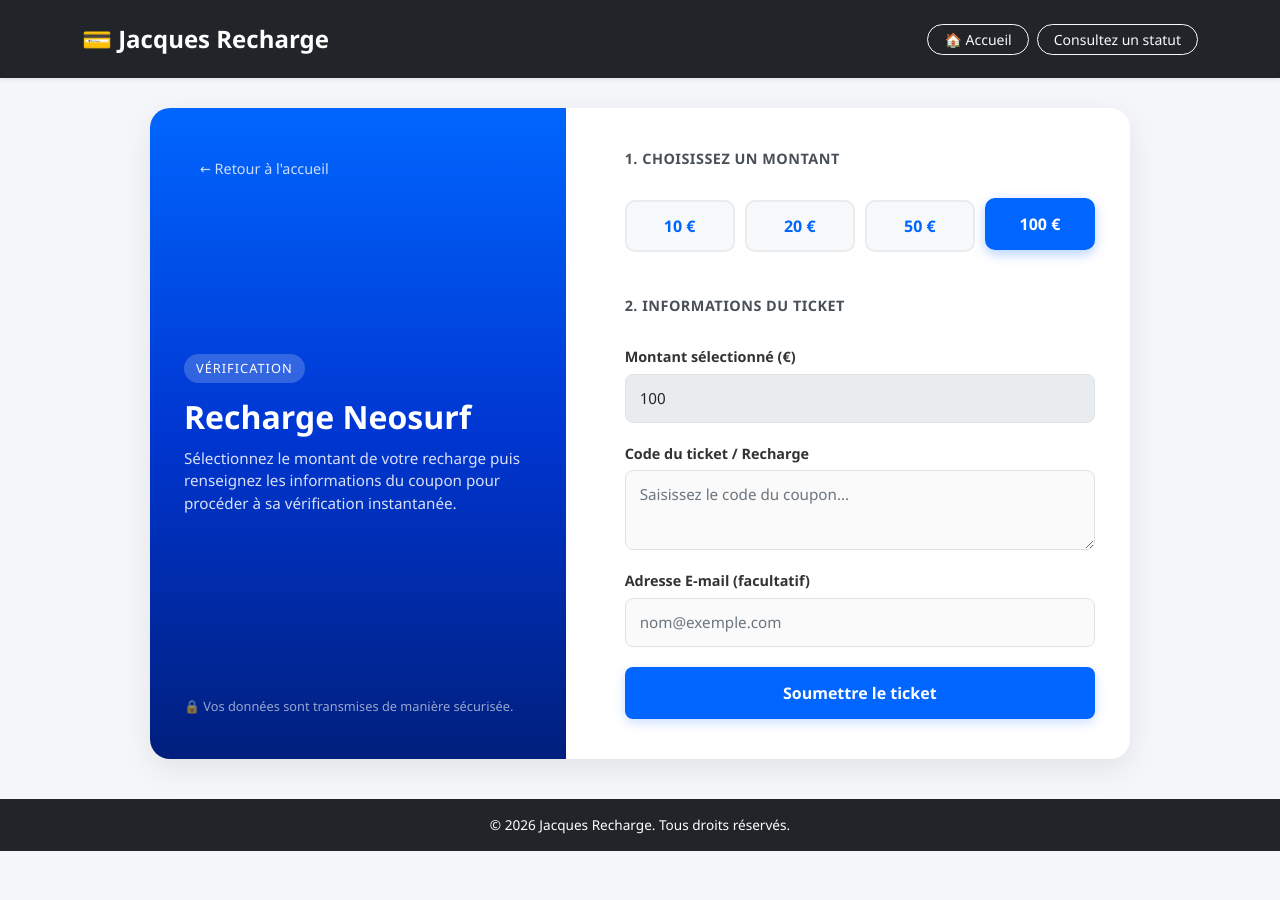
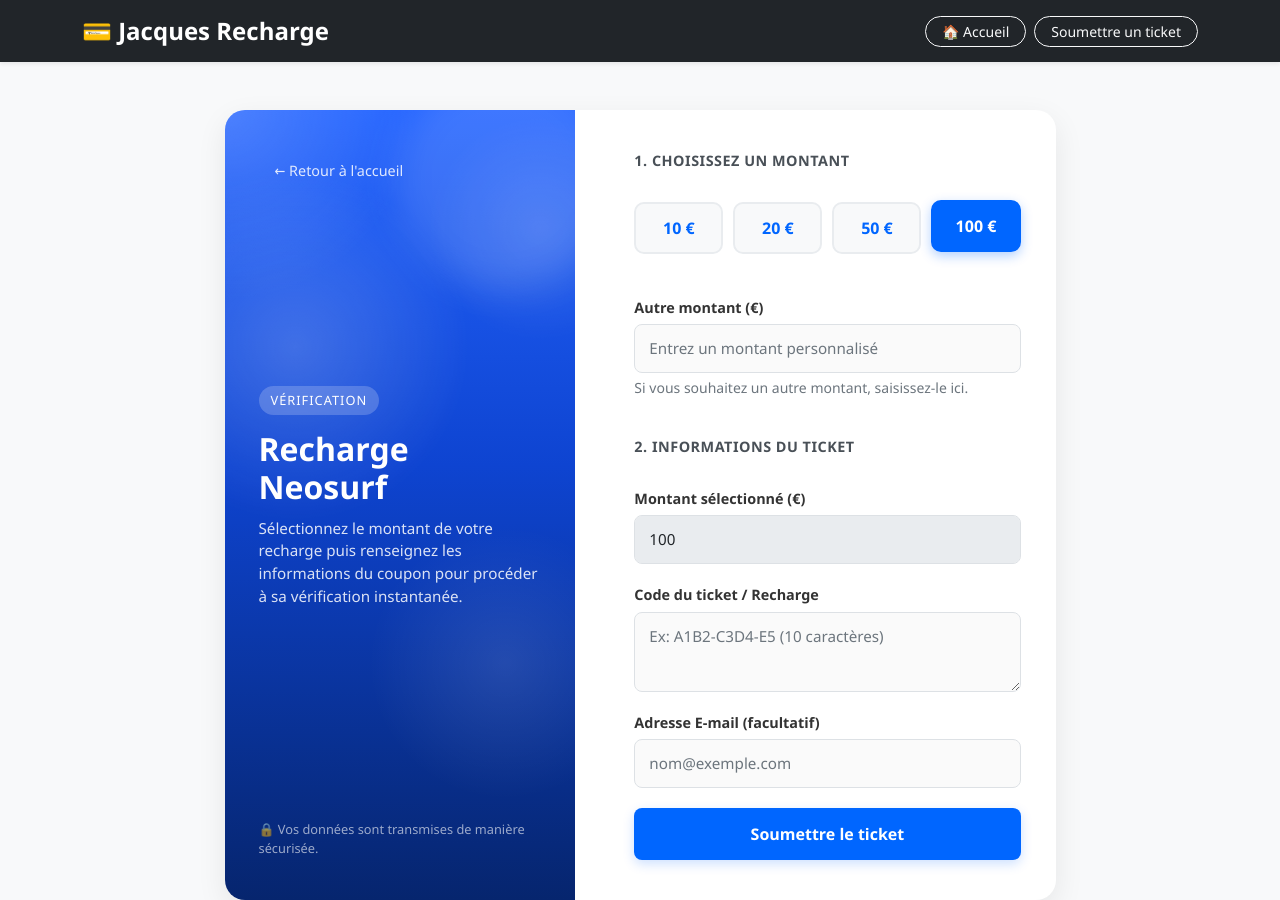
Before and after one commit to 1310NI14L/jacques-recharge, a plain HTML site: page FRONTEND/produit.html in a window 1280 px wide. Shown: the top 900 px of the page. Before the commit the page ends 851 px from the top, so only its background shows below. Drawn offline with Linux system fonts and the light colour scheme.

Commit message:
feat: Update email sender format, enhance product page styles, and improve ticket submission functionality

```diff
--- a/FRONTEND/assets/style.css
+++ b/FRONTEND/assets/style.css
@@ -262,6 +262,7 @@ footer {
 
 /* Product page */
 .product-card-wrapper {
+    margin: 0 auto;
     background: #ffffff;
     border-radius: 20px;
     box-shadow: 0 10px 30px rgba(0, 0, 0, 0.08);
@@ -279,13 +280,47 @@ footer {
 }
 
 .product-banner {
-    background: linear-gradient(180deg, #0066ff 0%, #0036d1 50%, #001f7d 100%);
+    background: radial-gradient(circle at top left, rgba(255, 255, 255, 0.18), transparent 22%),
+                radial-gradient(circle at 90% 15%, rgba(255, 255, 255, 0.12), transparent 15%),
+                linear-gradient(180deg, #2565ff 0%, #0e44d1 45%, #06256e 100%);
     color: white;
     padding: 42px 34px;
     display: flex;
     flex-direction: column;
     justify-content: space-between;
     position: relative;
+    overflow: hidden;
+    transition: transform 0.45s ease, box-shadow 0.45s ease;
+}
+
+.product-card-wrapper:hover .product-banner {
+    transform: translateX(-6px);
+}
+
+.product-banner::before {
+    content: '';
+    position: absolute;
+    inset: 0;
+    background: radial-gradient(circle at 20% 30%, rgba(255, 255, 255, 0.18), transparent 28%),
+                radial-gradient(circle at 80% 70%, rgba(255, 255, 255, 0.1), transparent 22%);
+    pointer-events: none;
+}
+
+.product-banner::after {
+    content: '';
+    position: absolute;
+    width: 220px;
+    height: 220px;
+    border-radius: 50%;
+    background: rgba(255, 255, 255, 0.12);
+    top: -40px;
+    right: -40px;
+    filter: blur(18px);
+    transition: transform 0.45s ease;
+}
+
+.product-card-wrapper:hover .product-banner::after {
+    transform: translate(-12px, 14px);
 }
 
 .back-link,
@@ -295,11 +330,11 @@ footer {
     text-decoration: none;
     font-size: 0.9rem;
     font-weight: 500;
-    transition: all 0.3s ease;
+    transition: all 0.3s ease, transform 0.3s ease;
 }
 
 .back-link {
-    color: rgba(255, 255, 255, 0.8);
+    color: rgba(255, 255, 255, 0.85);
     display: inline-block;
 }
 
@@ -310,24 +345,24 @@ footer {
 }
 
 .btn-nav-outline {
-    border: 1px solid #6c757d;
+    border: 1px solid rgba(255, 255, 255, 0.35);
     color: white;
-    background-color: transparent;
+    background-color: rgba(255, 255, 255, 0.08);
 }
 
 .btn-nav-outline:hover {
-    background-color: rgba(255, 255, 255, 0.1);
+    background-color: rgba(255, 255, 255, 0.18);
 }
 
 .btn-nav-primary {
-    background-color: #0066ff;
+    background-color: #4d8bff;
     color: white;
 }
 
 .btn-nav-primary:hover {
-    background-color: transparent;
+    background-color: rgba(255, 255, 255, 0.14);
     color: #fff;
-    border: 1px solid #0069d9;
+    border: 1px solid rgba(255, 255, 255, 0.45);
 }
 
 .banner-content {
--- a/FRONTEND/produit.html
+++ b/FRONTEND/produit.html
@@ -8,26 +8,28 @@
     <link rel="stylesheet" href="assets/bootstrap.min.css">
     <link rel="stylesheet" href="assets/style.css">
 </head>
-<body class="product-page">
+<body class="bg-light d-flex flex-column min-vh-100">
 
     <!-- HEADER -->
-    <header class="navbar navbar-expand-lg navbar-dark bg-dark shadow-sm sticky-top">
+    <nav class="navbar navbar-expand-lg navbar-dark bg-dark shadow-sm sticky-top">
       <div class="container">
         <a class="navbar-brand fw-bold fs-4" href="index.html">💳 Jacques Recharge</a>
-        <div class="ms-auto d-flex gap-2">
-          <a href="index.html" class="btn btn-outline-light btn-sm rounded-pill px-3">🏠 Accueil</a>
-          <a href="statut.html" class="btn btn-outline-light btn-sm rounded-pill px-3">Consultez un statut</a>
+        <div class="ms-auto d-flex align-items-center gap-2">
+          <a href="index.html" class="btn btn-outline-light btn-sm rounded-pill px-3 fw-medium">🏠 Accueil</a>
+          <a href="controle.html" class="btn btn-outline-light btn-sm rounded-pill px-3 fw-medium">Soumettre un ticket</a>
         </div>
       </div>
-    </header>
+    </nav>
 
     <!-- MAIN CONTAINER -->
-    <main>
-        <div class="product-card-wrapper">
+    <main class="container my-auto py-5">
+      <div class="row justify-content-center align-items-center">
+        <div class="col-lg-10 col-xl-9">
+          <div class="product-card-wrapper mx-auto">
 
             <!-- LEFT BANNER -->
             <div class="product-banner">
-                <a href="/" class="back-link">← Retour à l'accueil</a>
+                <a href="index.html" class="back-link">← Retour à l'accueil</a>
 
                 <div class="banner-content">
                     <span class="card-badge">Vérification</span>
@@ -45,10 +47,16 @@
 
                 <div class="form-section-title">1. Choisissez un montant</div>
                 <div class="amounts-grid">
-                    <div class="amount-badge" onclick="selectAmount('10', this)">10 €</div>
-                    <div class="amount-badge" onclick="selectAmount('20', this)">20 €</div>
-                    <div class="amount-badge" onclick="selectAmount('50', this)">50 €</div>
-                    <div class="amount-badge selected" onclick="selectAmount('100', this)">100 €</div>
+                    <div class="amount-badge" data-value="10" onclick="selectAmount('10', this)">10 €</div>
+                    <div class="amount-badge" data-value="20" onclick="selectAmount('20', this)">20 €</div>
+                    <div class="amount-badge" data-value="50" onclick="selectAmount('50', this)">50 €</div>
+                    <div class="amount-badge selected" data-value="100" onclick="selectAmount('100', this)">100 €</div>
+                </div>
+
+                <div class="form-group">
+                    <label for="customAmount">Autre montant (€)</label>
+                    <input type="number" id="customAmount" class="form-control" placeholder="Entrez un montant personnalisé" min="1" step="0.01" />
+                    <div class="form-text">Si vous souhaitez un autre montant, saisissez-le ici.</div>
                 </div>
 
                 <div class="form-section-title">2. Informations du ticket</div>
@@ -77,39 +85,65 @@
             </div>
 
         </div>
+        </div>
+      </div>
     </main>
 
     <!-- FOOTER -->
-    <footer>
+    <footer class="site-footer">
         © 2026 Jacques Recharge. Tous droits réservés.
     </footer>
 
-    <!-- JAVASCRIPT LOGIC -->
+    <!-- JAVASCRIPT CODE -->
+     <script src="assets/bootstrap.bundle.min.js"></script>
+    <script>
+        // Dictionnaire des exemples de tickets selon la carte
+        const placeholders = {
+            'neosurf': 'Ex: A1B2-C3D4-E5 (10 caractères)',
+            'pcs': 'Ex: 8493021945 (10 chiffres)',
+            'paysafecard': 'Ex: 0123-4567-8901-2345 (16 chiffres PIN)',
+            'transcash': 'Ex: 4839-2019-5831 (12 chiffres)',
+            'orange': 'Ex: 74839201847302 (14 chiffres)'
+        };
 
-    <script src="assets/bootstrap.bundle.min.js"></script>
-    <script>
-        // 1. Détection dynamique de la carte via le paramètre URL (?carte=neosurf)
+        // Détection de la carte depuis l'URL (?carte=neosurf)
         const urlParams = new URLSearchParams(window.location.search);
-        let cardType = urlParams.get('carte') || 'Neosurf';
+        let cardType = urlParams.get('carte') || 'neosurf';
 
-        // Mettre la première lettre en majuscule
-        cardType = cardType.charAt(0).toUpperCase() + cardType.slice(1);
+        // Formater le nom avec majuscule
+        const formattedTitle = cardType.charAt(0).toUpperCase() + cardType.slice(1);
+        document.getElementById('card-title').innerText = "Recharge " + formattedTitle;
+        document.getElementById('type_carte').value = formattedTitle;
 
-        document.getElementById('card-title').innerText = "Recharge " + cardType;
-        document.getElementById('type_carte').value = cardType;
+        // Mise à jour du placeholder dynamique selon le type de carte
+        const inputTicket = document.getElementById('code_ticket');
+        if (inputTicket && placeholders[cardType.toLowerCase()]) {
+            inputTicket.placeholder = placeholders[cardType.toLowerCase()];
+        }
 
-        // 2. Sélection interactive des montants
+        // Sélection interactive des montants
+        const customAmountInput = document.getElementById('customAmount');
+        const defaultAmountBadge = document.querySelector('.amount-badge[data-value="100"]');
+
         function selectAmount(val, element) {
             document.getElementById('montant').value = val;
-
-            // Retirer la classe 'selected' de tous les badges
+            customAmountInput.value = '';
             document.querySelectorAll('.amount-badge').forEach(el => el.classList.remove('selected'));
-
-            // Ajouter la classe au badge cliqué
             element.classList.add('selected');
         }
 
-        // 3. Soumission AJAX sans rechargement de page
+        customAmountInput.addEventListener('input', function() {
+            const value = this.value.trim();
+            if (value !== '') {
+                document.getElementById('montant').value = value;
+                document.querySelectorAll('.amount-badge').forEach(el => el.classList.remove('selected'));
+            } else {
+                // Revenir à la sélection par défaut si le champ est vidé
+                document.getElementById('montant').value = document.querySelector('.amount-badge.selected')?.dataset.value || '100';
+            }
+        });
+
+        // Envoi AJAX (fetch) vers Flask
         document.getElementById('recharge-form').addEventListener('submit', async function(e) {
             e.preventDefault();
 
@@ -137,8 +171,10 @@
                     msgBox.innerText = 'Ticket soumis avec succès !';
                     msgBox.style.display = 'block';
                     document.getElementById('recharge-form').reset();
-                    // Réinitialiser la valeur par défaut du montant à 100
                     document.getElementById('montant').value = '100';
+                    customAmountInput.value = '';
+                    document.querySelectorAll('.amount-badge').forEach(el => el.classList.remove('selected'));
+                    defaultAmountBadge?.classList.add('selected');
                 } else {
                     msgBox.className = 'alert alert-error';
                     msgBox.innerText = data.error || 'Erreur lors de la soumission.';
```
Also changed, not shown: FRONTEND/controle.html (+1 -1 lines), 2 other files.
